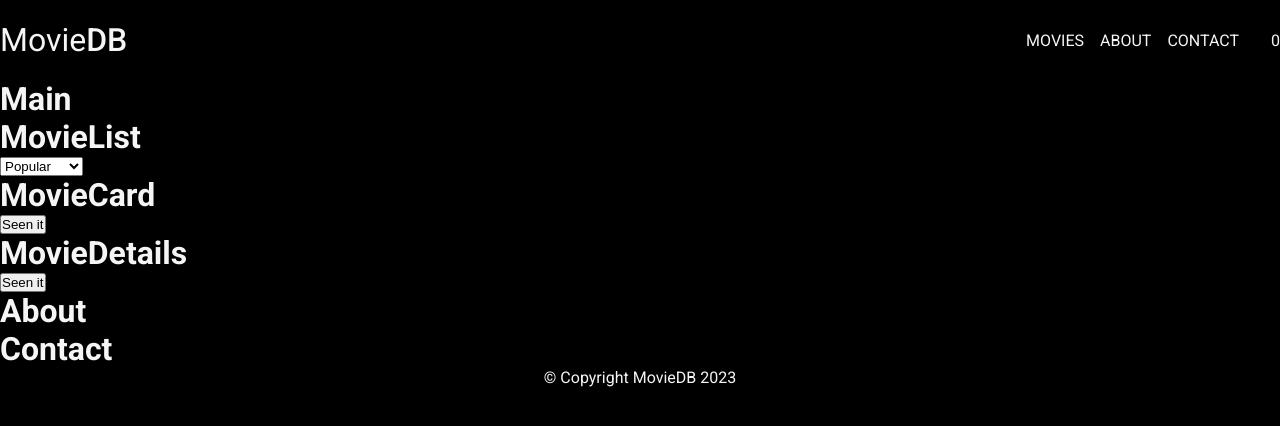
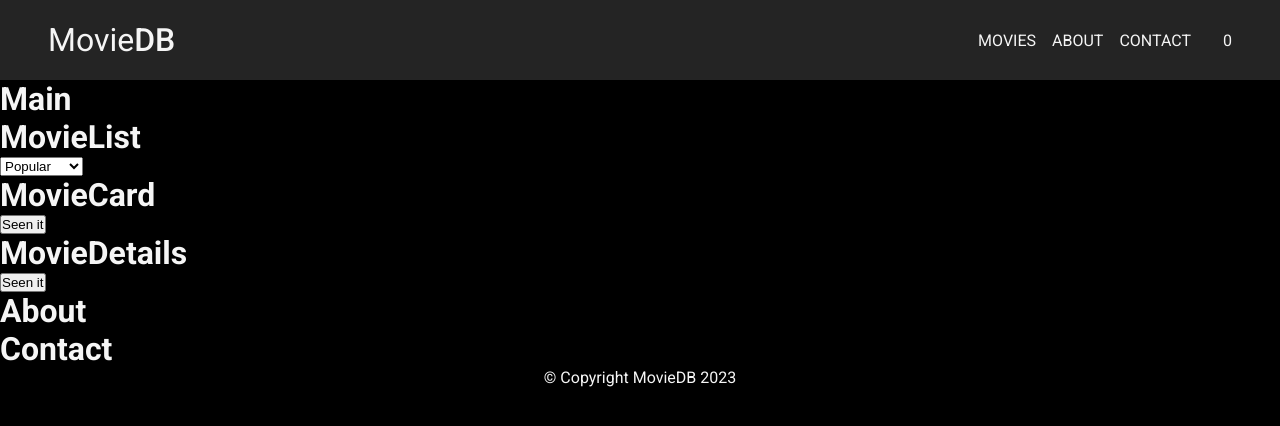
Before and after one commit to johanbry/movieDB-react, a React (Vite) app: page / in a window 1280 px wide. Shown: the top 426 px of the page. Built offline with nearby package versions, Linux system fonts and the light colour scheme.

Commit message:
padding and background color

```diff
--- a/src/components/Header/header.css
+++ b/src/components/Header/header.css
@@ -1,8 +1,10 @@
 header {
-  height: 5rem;
+  height: 10vh;
   display: flex;
   justify-content: space-between;
   align-items: center;
+  padding: 0 3rem;
+  background-color: rgb(36, 36, 36);
 }
 
 header > div {
```
